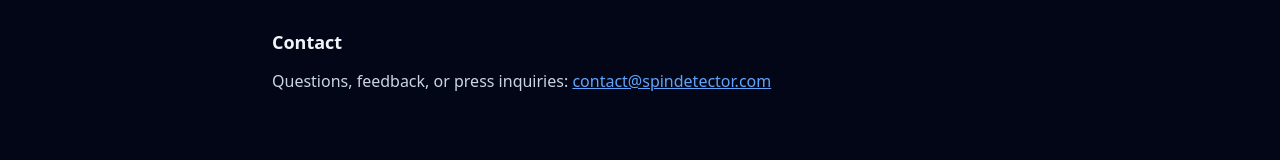
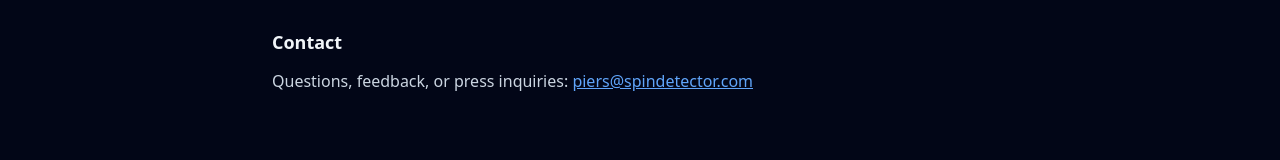
Before and after one commit to varleypi/spin-detector, a Next.js app: page /about in a window 1280 px wide. Shown: the part 1570-1730 px from the top of the page. Built offline with nearby package versions, Linux system fonts and the light colour scheme.

Commit message:
fix: update contact email to piers@spindetector.com

```diff
--- a/app/about/page.tsx
+++ b/app/about/page.tsx
@@ -118,10 +118,10 @@ export default function About() {
             <p>
               Questions, feedback, or press inquiries:{' '}
               <a
-                href="mailto:contact@spindetector.com"
+                href="mailto:piers@spindetector.com"
                 className="text-blue-400 hover:text-blue-300 underline"
               >
-                contact@spindetector.com
+                piers@spindetector.com
               </a>
             </p>
           </section>
--- a/app/privacy/page.tsx
+++ b/app/privacy/page.tsx
@@ -151,10 +151,10 @@ export default function PrivacyPolicy() {
             <p>
               For privacy-related questions or requests, contact us at:{' '}
               <a
-                href="mailto:contact@spindetector.com"
+                href="mailto:piers@spindetector.com"
                 className="text-blue-400 hover:text-blue-300 underline"
               >
-                contact@spindetector.com
+                piers@spindetector.com
               </a>
             </p>
           </section>
```
